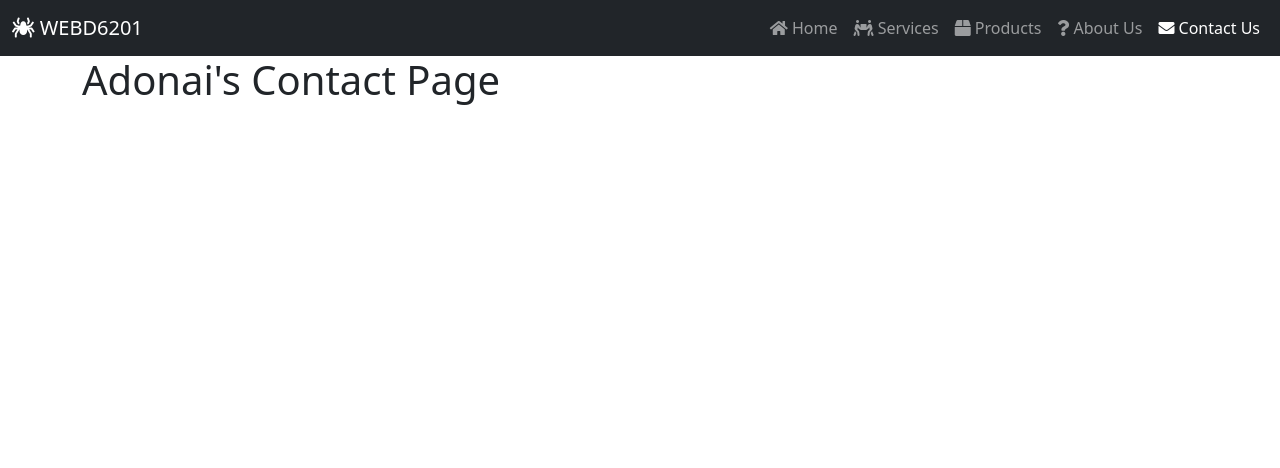
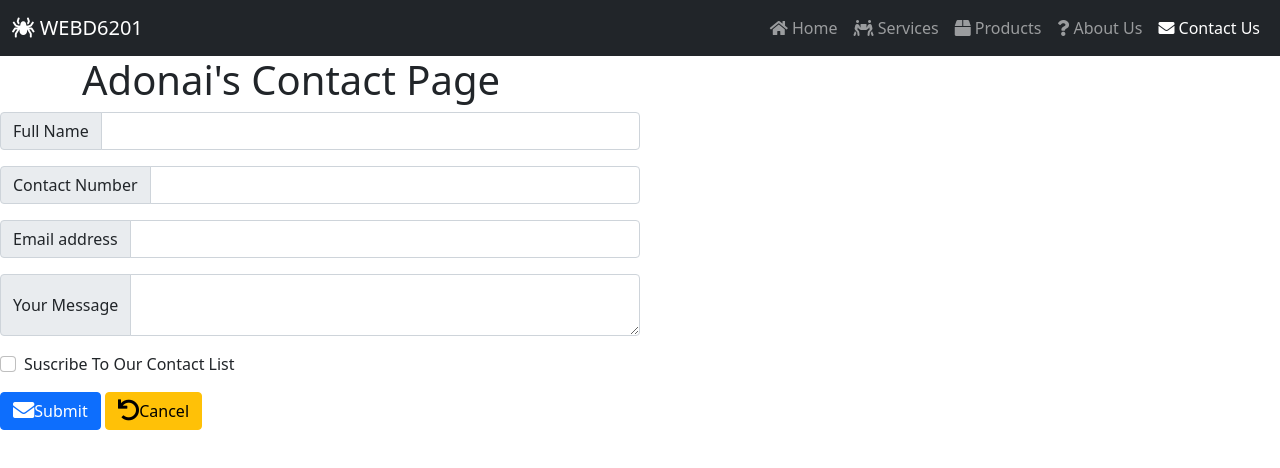
Before and after one commit to Not-Alex-Code/AA-WEBD6201-Lab1.github.io, a website: page contact.html in a window 1280 px wide. Drawn offline with nearby package versions, Linux system fonts and the light colour scheme.

Commit message:
Added Form With Button

```diff
--- a/contact.html
+++ b/contact.html
@@ -51,6 +51,43 @@ Durham College-->
     </div>
 
 
+          <div class="row.justify-content-lg-center g-3">
+          <form class="form col-lg-6 col-md-10 col-sm-10">
+
+          <div class="input-group mb-3">
+            <span class="input-group-text">Full Name</span>
+            <input id="fullName" name="fullName" type="text" class="form-control"
+            aria-describedby="Full Name Input" aria-label="Full Name" required>
+          </div>
+
+          <div class="input-group mb-3">
+            <span class="input-group-text">Contact Number</span>
+            <input id="contactNumber" name="contactNumber" type="tel" class="form-control"
+            aria-describedby="Contact Number Input" aria-label="Contact Number" required>
+          </div>
+
+          <div class="input-group mb-3">
+            <span class="input-group-text">Email address</span>
+            <input id="emailAddress" name="emailAddress" type="email" class="form-control"
+            aria-describedby="Email Address Input" aria-label="Email Address" required>
+          </div>
+
+          <div class="input-group mb-3">
+            <span class="input-group-text">Your Message</span>
+            <textarea  id="message" name="message" class="form-control" aria-label="With textarea"></textarea>
+          </div>
+
+
+          <div class="mb-3 form-check">
+            <input id="suscribeCheckbox" name="suscribeCheckbox"  type="checkbox" class="form-check-input" >
+            <label class="form-check-label" for="exampleCheck1">Suscribe To Our Contact List</label>
+          </div>
+
+          <button id="sendButton" type="submit" class="btn btn-primary"><i class="fas fa-envelope fa-lg"></i>Submit</button>
+          <button id="cancelButton" type="reset" class="btn btn-warning"><i class="fas fa-undo fa-lg"></i>Cancel</button>
+        </form>
+
+
     <!-- Scripting Section -->
     <script src="./node_modules/jquery/dist/jquery.min.js"></script>
     <script src="./node_modules/bootstrap/dist/js/bootstrap.min.js"></script>
```
